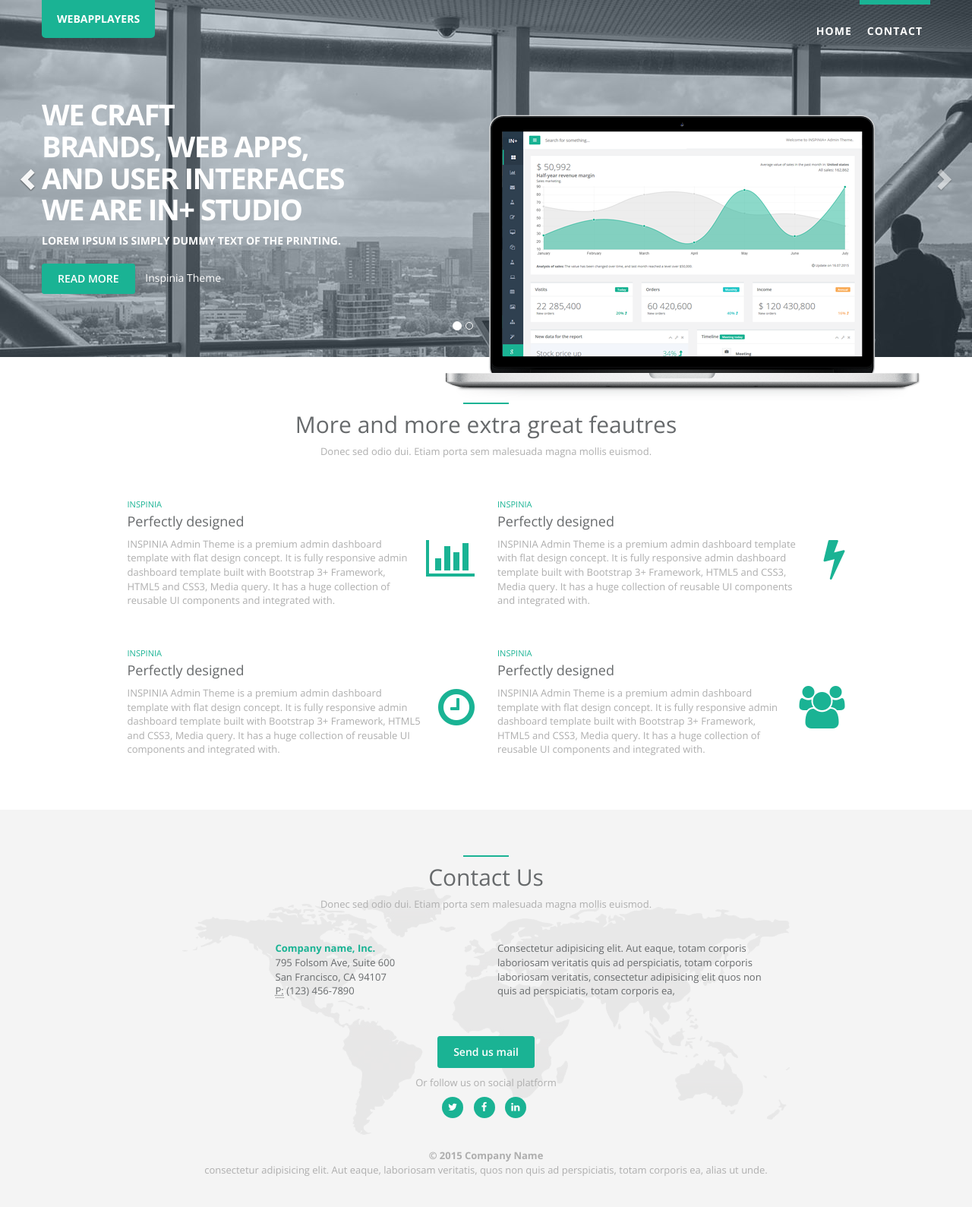
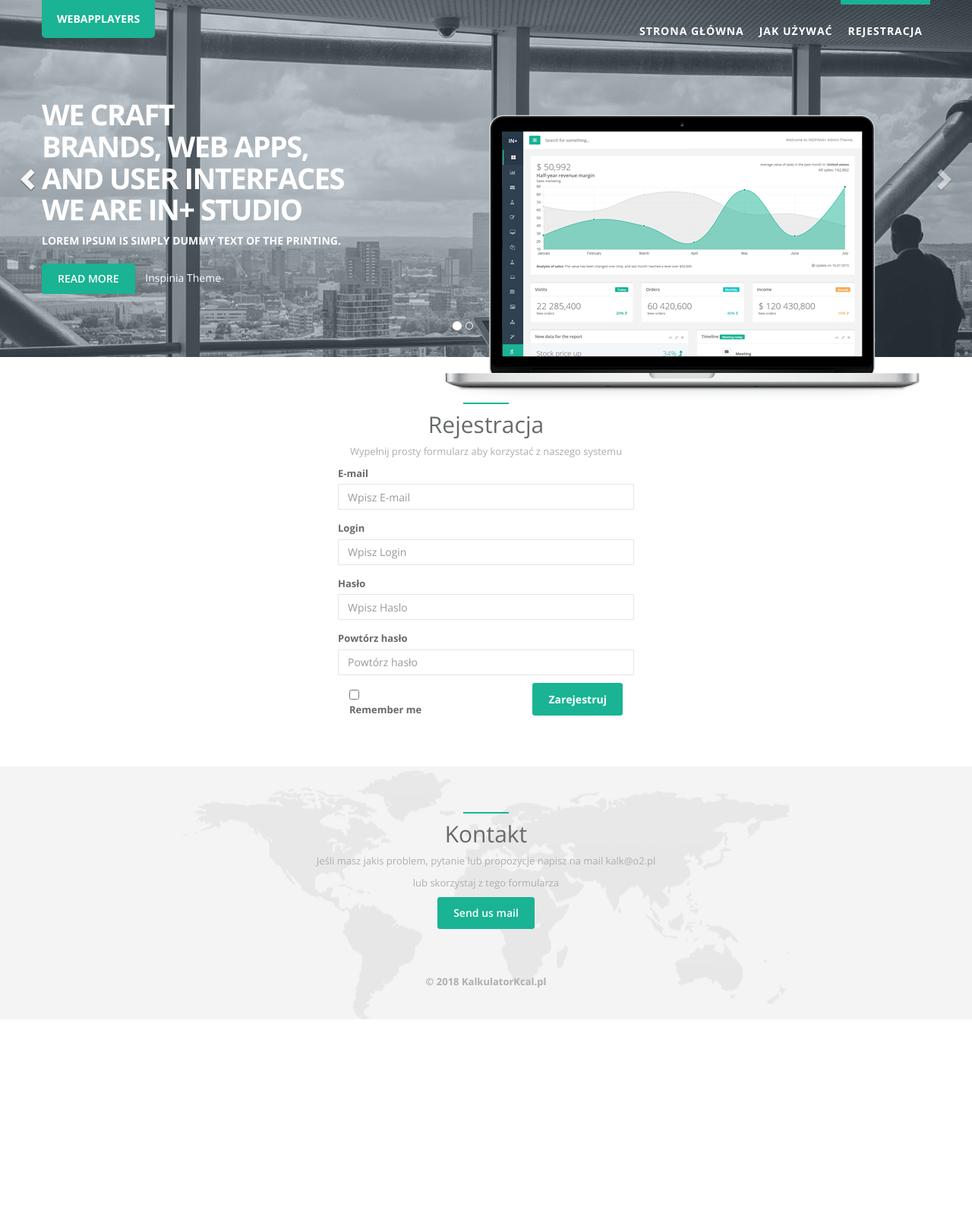
Before and after one commit to mylek/kalkulatorkcl, a Symfony app: template src/FrontBundle/Resources/views/Default/index.html.twig in a window 1280 px wide. Shown: the whole page at 76% size. After the commit the page ends 1342 px from the top, so only its background shows below. Run offline with Twig, Linux system fonts and the light colour scheme; the template is opened without the code that fills it, so the values that code supplies are empty; some libraries are stand-ins or nearby versions.

Commit message:
dodania formularza rejestracji

```diff
--- a/src/FrontBundle/Resources/views/Default/index.html.twig
+++ b/src/FrontBundle/Resources/views/Default/index.html.twig
@@ -34,8 +34,9 @@
                 </div>
                 <div id="navbar" class="navbar-collapse collapse">
                     <ul class="nav navbar-nav navbar-right">
-                        <li><a class="page-scroll" href="#page-top">Home</a></li>
-                        <li><a class="page-scroll" href="#contact">Contact</a></li>
+                        <li><a class="page-scroll" href="#page-top">Strona Główna</a></li>
+                        <li><a class="page-scroll" href="#jak-uzywac">Jak używać</a></li>
+                        <li><a class="page-scroll" href="#rejestracja">Rejestracja</a></li>
                     </ul>
                 </div>
             </div>
@@ -79,41 +80,45 @@
     </a>
 </div>
 
-<section class="features">
+<section id="rejestracja" class="features">
     <div class="container">
         <div class="row">
             <div class="col-lg-12 text-center">
                 <div class="navy-line"></div>
-                <h1>More and more extra great feautres</h1>
-                <p>Donec sed odio dui. Etiam porta sem malesuada magna mollis euismod. </p>
+                <h1>Rejestracja</h1>
+                <p>Wypełnij prosty formularz aby korzystać z naszego systemu</p>
             </div>
         </div>
         <div class="row">
-            <div class="col-lg-5 col-lg-offset-1 features-text">
-                <small>INSPINIA</small>
-                <h2>Perfectly designed </h2>
-                <i class="fa fa-bar-chart big-icon pull-right"></i>
-                <p>INSPINIA Admin Theme is a premium admin dashboard template with flat design concept. It is fully responsive admin dashboard template built with Bootstrap 3+ Framework, HTML5 and CSS3, Media query. It has a huge collection of reusable UI components and integrated with.</p>
-            </div>
-            <div class="col-lg-5 features-text">
-                <small>INSPINIA</small>
-                <h2>Perfectly designed </h2>
-                <i class="fa fa-bolt big-icon pull-right"></i>
-                <p>INSPINIA Admin Theme is a premium admin dashboard template with flat design concept. It is fully responsive admin dashboard template built with Bootstrap 3+ Framework, HTML5 and CSS3, Media query. It has a huge collection of reusable UI components and integrated with.</p>
-            </div>
-        </div>
-        <div class="row">
-            <div class="col-lg-5 col-lg-offset-1 features-text">
-                <small>INSPINIA</small>
-                <h2>Perfectly designed </h2>
-                <i class="fa fa-clock-o big-icon pull-right"></i>
-                <p>INSPINIA Admin Theme is a premium admin dashboard template with flat design concept. It is fully responsive admin dashboard template built with Bootstrap 3+ Framework, HTML5 and CSS3, Media query. It has a huge collection of reusable UI components and integrated with.</p>
-            </div>
-            <div class="col-lg-5 features-text">
-                <small>INSPINIA</small>
-                <h2>Perfectly designed </h2>
-                <i class="fa fa-users big-icon pull-right"></i>
-                <p>INSPINIA Admin Theme is a premium admin dashboard template with flat design concept. It is fully responsive admin dashboard template built with Bootstrap 3+ Framework, HTML5 and CSS3, Media query. It has a huge collection of reusable UI components and integrated with.</p>
+            <div class="col-md-4 col-md-offset-4">
+                <form method="get" class="form-horizontal">
+                    <div class="form-group">
+                        <label>E-mail</label>
+                        <input type="email" placeholder="Wpisz E-mail" class="form-control">
+                    </div>
+                    <div class="form-group">
+                        <label>Login</label>
+                        <input type="email" placeholder="Wpisz Login" class="form-control">
+                    </div>
+                    <div class="form-group">
+                        <label>Hasło</label>
+                        <input type="password" placeholder="Wpisz Haslo" class="form-control">
+                    </div>
+                    <div class="form-group">
+                        <label>Powtórz hasło</label>
+                        <input type="password" placeholder="Powtórz hasło" class="form-control">
+                    </div>
+                    <div>
+                        <button class="btn btn-sm btn-primary pull-right m-t-n-xs" type="submit"><strong>Zarejestruj</strong></button>
+                        <label class="hover">
+                            <div class="icheckbox_square-green hover">
+                                <input type="checkbox" class="i-checks">
+                            </div>
+                            Remember me
+                        </label>
+                    </div>
+
+                </form>
             </div>
         </div>
     </div>
@@ -124,44 +129,15 @@
         <div class="row m-b-lg">
             <div class="col-lg-12 text-center">
                 <div class="navy-line"></div>
-                <h1>Contact Us</h1>
-                <p>Donec sed odio dui. Etiam porta sem malesuada magna mollis euismod.</p>
-            </div>
-        </div>
-        <div class="row m-b-lg">
-            <div class="col-lg-3 col-lg-offset-3">
-                <address>
-                    <strong><span class="navy">Company name, Inc.</span></strong><br/>
-                    795 Folsom Ave, Suite 600<br/>
-                    San Francisco, CA 94107<br/>
-                    <abbr title="Phone">P:</abbr> (123) 456-7890
-                </address>
-            </div>
-            <div class="col-lg-4">
-                <p class="text-color">
-                    Consectetur adipisicing elit. Aut eaque, totam corporis laboriosam veritatis quis ad perspiciatis, totam corporis laboriosam veritatis, consectetur adipisicing elit quos non quis ad perspiciatis, totam corporis ea,
-                </p>
-            </div>
-        </div>
-        <div class="row">
-            <div class="col-lg-12 text-center">
+                <h1>Kontakt</h1>
+                <p>Jeśli masz jakis problem, pytanie lub propozycje napisz na mail kalk@o2.pl</p>
+                <p>lub skorzystaj z tego formularza</p>
                 <a href="mailto:test@email.com" class="btn btn-primary">Send us mail</a>
-                <p class="m-t-sm">
-                    Or follow us on social platform
-                </p>
-                <ul class="list-inline social-icon">
-                    <li><a href="#"><i class="fa fa-twitter"></i></a>
-                    </li>
-                    <li><a href="#"><i class="fa fa-facebook"></i></a>
-                    </li>
-                    <li><a href="#"><i class="fa fa-linkedin"></i></a>
-                    </li>
-                </ul>
             </div>
         </div>
         <div class="row">
             <div class="col-lg-8 col-lg-offset-2 text-center m-t-lg m-b-lg">
-                <p><strong>&copy; 2015 Company Name</strong><br/> consectetur adipisicing elit. Aut eaque, laboriosam veritatis, quos non quis ad perspiciatis, totam corporis ea, alias ut unde.</p>
+                <p><strong>&copy; 2018 KalkulatorKcal.pl</strong></p>
             </div>
         </div>
     </div>
```
